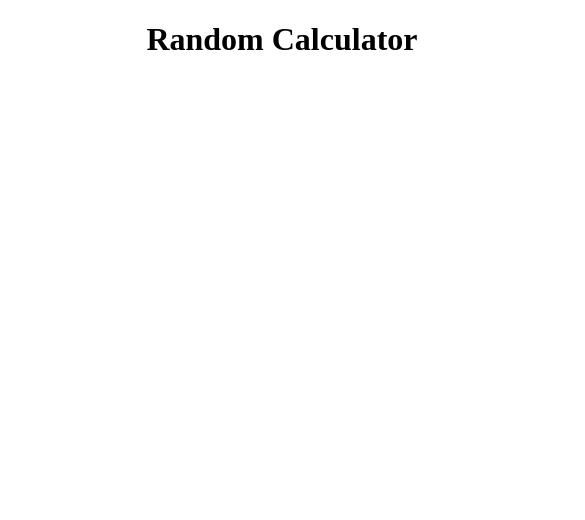
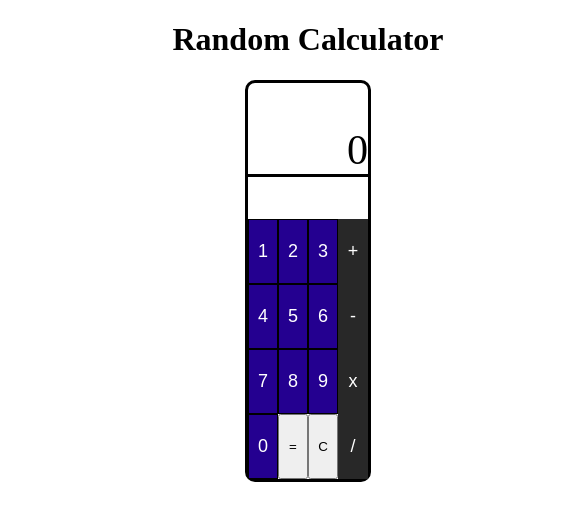
Before and after one commit to dhruvilshah01/Calc, a website: page index.html in a window 390 px wide. Shown: the top 520 px of the page, 585 px wide, since content can reach past the window. Drawn offline with Linux system fonts and the light colour scheme.

Commit message:
made modifications to the styling of calculator. Let the calculator be responsiveq

```diff
--- a/main.js
+++ b/main.js
@@ -1,5 +1,6 @@
 //@ts-check
 //Set needed variables
+
 let operatorpicked = false;
 let whatoperator = '';
 let operator = '';
@@ -63,16 +64,16 @@ class Calculator {
     function operate(operator) {
      switch(operator){
         case '+':
-            return calc.add(parseInt(firstnumber), parseInt(secondnumber));
+            return (calc.add(parseFloat(firstnumber), parseFloat(secondnumber)) * 1000) / 1000;
             break;
         case '-':
-            return calc.subtract(parseInt(firstnumber), parseInt(secondnumber));
+            return (calc.subtract(parseFloat(firstnumber), parseFloat(secondnumber)) * 1000) / 1000;
             break;
         case 'x':
-            return calc.multiply(parseInt(firstnumber), parseInt(secondnumber));
+            return (calc.multiply(parseFloat(firstnumber), parseFloat(secondnumber)) * 1000 ) / 1000;
             break;
         case '/':
-            return calc.divide(parseInt(firstnumber), parseInt(secondnumber));
+            return (calc.divide(parseFloat(firstnumber), parseFloat(secondnumber)) * 1000) / 1000;
             break;
 
 }
@@ -94,7 +95,7 @@ class Calculator {
          }
          else {
 
-            displayvalue.innerText = operate(whatoperator);
+            displayvalue.innerText = (operate(whatoperator)).toPrecision(7);
             firstnumber = displayvalue.innerText;
             secondnumber = '';
             whatoperator = button.innerHTML;
@@ -109,7 +110,7 @@ class Calculator {
 
      equal.addEventListener('click',()=> {
 
-            displayvalue.innerText = operate(whatoperator);
+            displayvalue.innerText = operate(whatoperator).toString();
             operatorpicked = true;
             firstnumber = displayvalue.innerText;
             secondnumber = '';
--- /dev/null
+++ b/package.json
@@ -0,0 +1,5 @@
+{
+  "dependencies": {
+    "math.js": "^1.1.46"
+  }
+}
--- a/style.css
+++ b/style.css
@@ -1,62 +1,91 @@
 h1{
     position: relative;
-    left: 37%;
+    text-align: center;
+}
+
+body{
+    width:100%;
+    height: 100%;
+    min-width:600px;
+    max-width:2000px
 }
 
 #main {
     position: relative;
-    left: 87vh;
-    top: 10vh;
-    height: 40vh;
-    width: 40vh;
+    width: 20%;
+    height: 100%;
+    border: medium solid black;
+    border-radius: 10px;
+    margin: 0 auto;
 
 }
 #display{
-    outline: solid;
-    outline-color: black;
-    outline-width: 2px;
-    height: 3vh;
-    width: 33vh;
+    border-bottom: medium solid black;
+    height: 13%;
+    width: 100%;
     position: relative;
-    left:20px;
+    text-align: right;
+    font-size: 5vh;
 }
 
 
 .buttons {
-    display: flex;
-    flex-flow: row wrap;
+    display: grid;
+    grid-template-columns: repeat(4, 1fr);
+    position: relative;
 
-}
-.number {
-    height: 10vh;
-    width: 10vh;
-    background-color: #20639b;
-    Color: white;
-    border-radius: 40%;
 
 
 }
+
+.number {
+    height: 65px;
+    width: 100%;
+    background-color: #240090;
+    Color: white;
+    font-size: large;
+    border: thin solid black;
+
+
+}
+
+.number:active {
+    background-color: #15f1a8;
+    border: medium solid gray;
+    border-style: inset;
+
+}
+
 .operator {
-    height: 10vh;
-    width: 10vh;
-    background-color: #20639b;
+    height: 100%;
+    width: 100%;
+    background-color: #282828;
     Color: white;
-    border-radius: 40%;
+    font-size: large;
+    border: none;
+}
+
+.operator:active {
+    background-color: #15f1a8;
 }
 
 .equal {
-    height: 10vh;
-    width: 10vh;
-    background-color: #20639b;
-    Color: white;
-    border-radius: 40%;
+    height: 100%;
+    width: 100%;
+
+}
+
+.equal:active {
+    background-color: #15f1a8;
 }
 
 .clear {
-    height: 10vh;
-    width: 10vh;
-    background-color: #20639b;
-    Color: white;
-    border-radius: 40%;
+    height: 100%;
+    width: 100%;
+
 
 }
+
+.clear:active {
+    background-color: #15f1a8;
+}
```
Also changed, not shown: index.html (+1 -2 lines), 1 other file.
